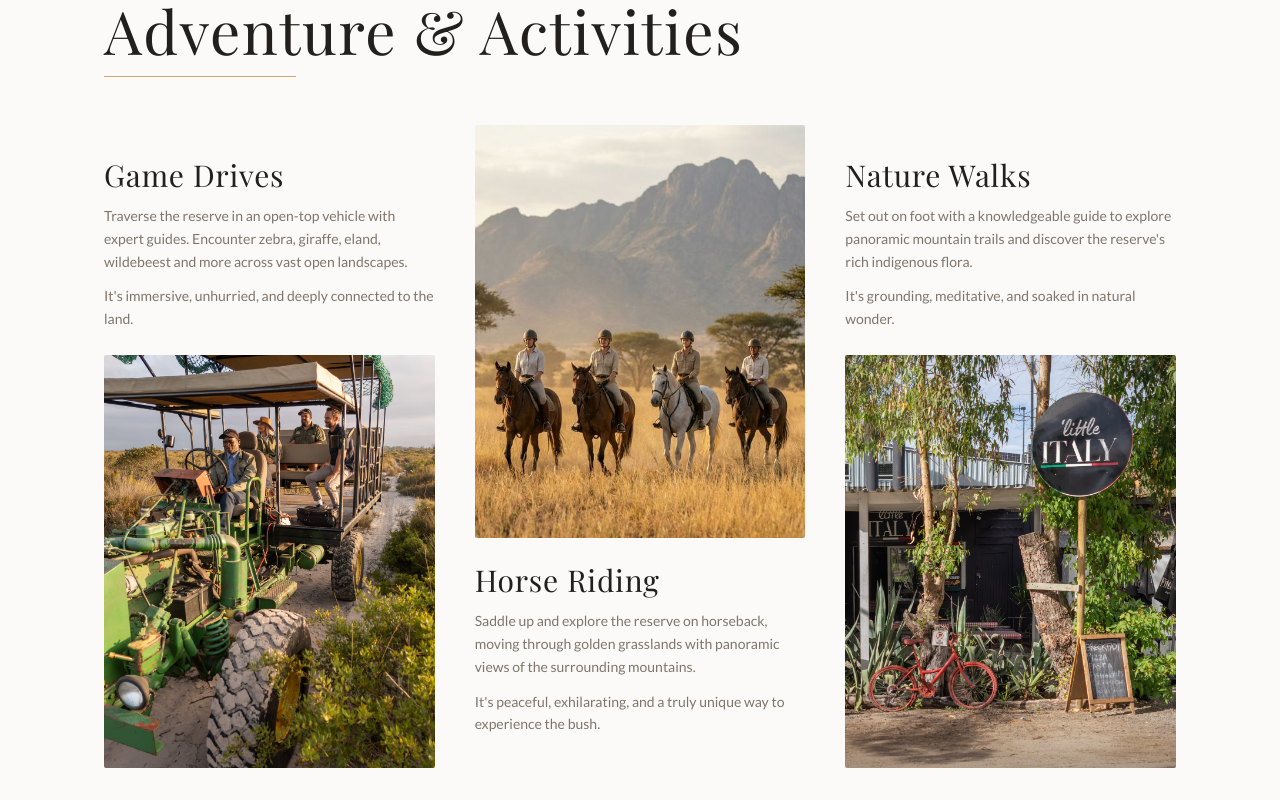
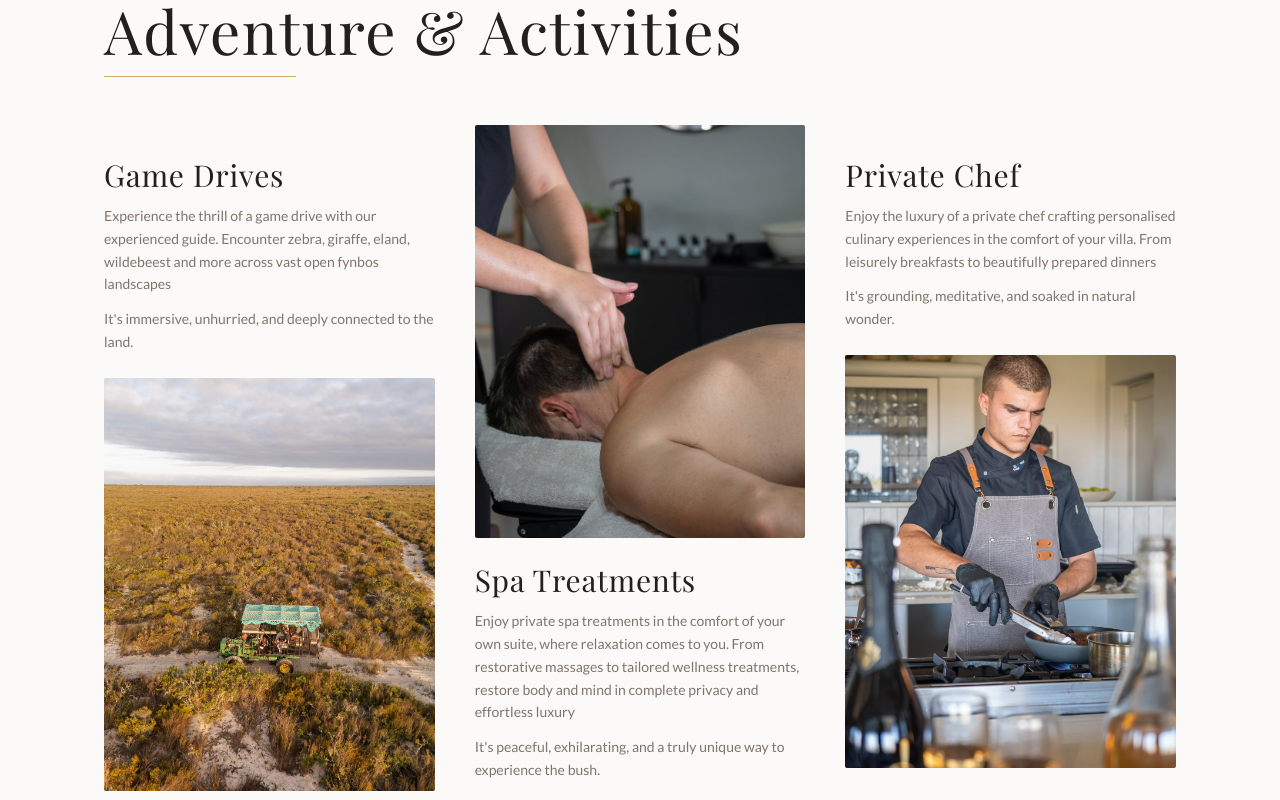
Before and after one commit to mrstander/luxury-villa-website-2, a Next.js app: page / in a window 1280 px wide. Shown: the part 2320-3120 px from the top of the page. Built offline with nearby package versions, Linux system fonts and the light colour scheme; a web font is replaced by a local one.

Commit message:
updatev3

```diff
--- a/app/contact/page.tsx
+++ b/app/contact/page.tsx
@@ -14,7 +14,7 @@ export default function ContactPage() {
             {/* ================= HERO ================= */}
             <section className="relative h-[60vh] min-h-[400px] pt-24">
                 <Image
-                    src="/images/walk.jpg"
+                    src="/images/villa.jpg"
                     alt="Landscape view of Nama Sands"
                     fill
                     priority
--- a/app/experiences/page.tsx
+++ b/app/experiences/page.tsx
@@ -54,7 +54,7 @@ export default function ExperiencesPage() {
                         Our Experiences
                     </p>
                     <h1 className="font-serif text-4xl font-light md:text-6xl lg:text-7xl">
-                        Immersive <br></br><span className="italic">Journeys</span>
+                        slow adventure
                     </h1>
                 </div>
             </section>
--- a/components/experiences.tsx
+++ b/components/experiences.tsx
@@ -15,26 +15,26 @@ const experiences: Experience[] = [
   {
     title: "Game Drives",
     description:
-      "Traverse the reserve in an open-top vehicle with expert guides. Encounter zebra, giraffe, eland, wildebeest and more across vast open landscapes.",
+      "Experience the thrill of a game drive with our experienced guide. Encounter zebra, giraffe, eland, wildebeest and more across vast open fynbos landscapes",
     detail:
       "It's immersive, unhurried, and deeply connected to the land.",
-    image: "/images/game.jpg",
+    image: "/images/gamedrive.jpeg",
   },
   {
-    title: "Horse Riding",
+    title: "Spa Treatments",
     description:
-      "Saddle up and explore the reserve on horseback, moving through golden grasslands with panoramic views of the surrounding mountains.",
+      "Enjoy private spa treatments in the comfort of your own suite, where relaxation comes to you. From restorative massages to tailored wellness treatments, restore body and mind in complete privacy and effortless luxury",
     detail:
       "It's peaceful, exhilarating, and a truly unique way to experience the bush.",
-    image: "/images/experience-horse.jpg",
+    image: "/images/spa.jpeg",
   },
   {
-    title: "Nature Walks",
+    title: "Private Chef",
     description:
-      "Set out on foot with a knowledgeable guide to explore panoramic mountain trails and discover the reserve's rich indigenous flora.",
+      "Enjoy the luxury of a private chef crafting personalised culinary experiences in the comfort of your villa. From leisurely breakfasts to beautifully prepared dinners",
     detail:
       "It's grounding, meditative, and soaked in natural wonder.",
-    image: "/images/walk.jpg",
+    image: "/images/chef.jpeg",
   },
 
 ]
```
